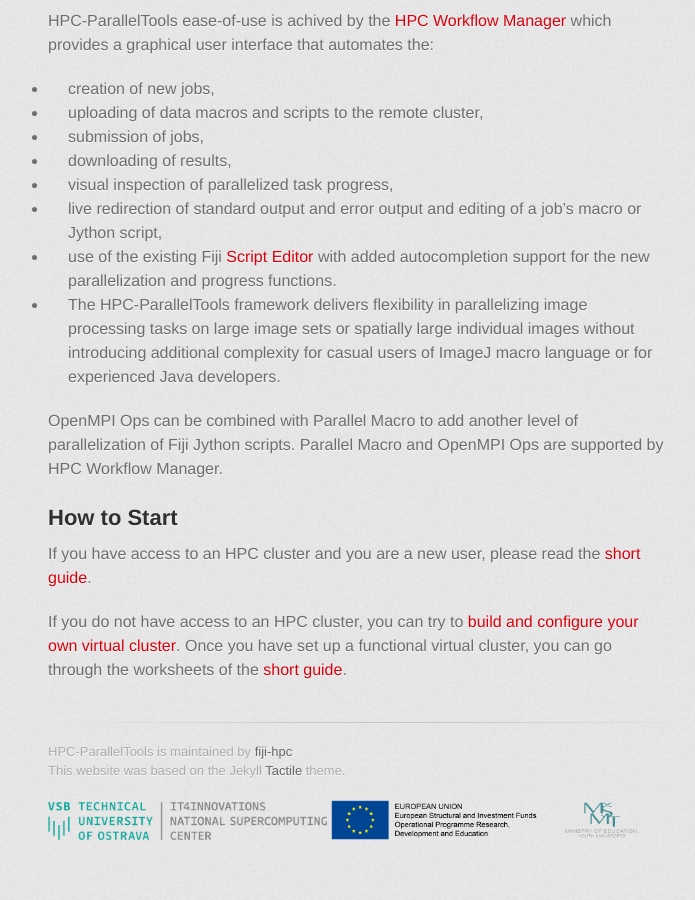
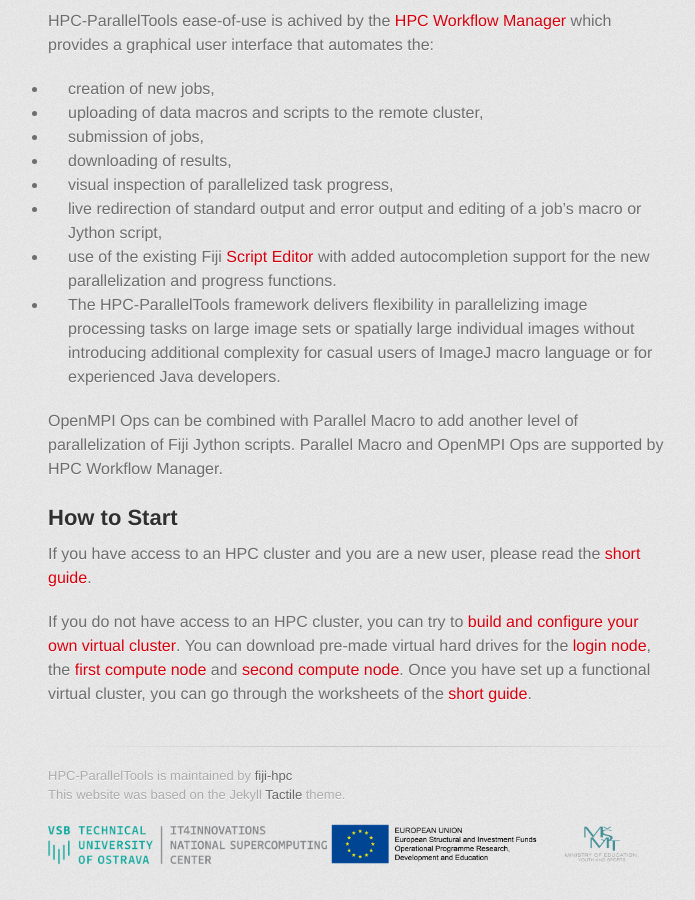
Before and after one commit to fiji-hpc/hpc-parallel-tools, a Jekyll site: the page built from index.md, in a window 1280 px wide and 900 px high, scrolled down 1462 px. Shown: the whole window, without its empty margins (282-977 px from the left). Built offline with Jekyll 4.4.1, drawn with Linux system fonts in a browser that asks for light colours; some web fonts are replaced; our own code applies the rules of GitHub Pages for plain Markdown files; before the commit the page ends 2338 px from its top, so only the background shows below that.

Commit message:
link to premade virtual hard disks

```diff
--- a/index.md
+++ b/index.md
@@ -35,4 +35,4 @@ OpenMPI Ops can be combined with Parallel Macro to add another level of parallel
 ## How to Start
 If you have access to an HPC cluster and you are a new user, please read the [short guide](https://github.com/fiji-hpc/parallel-macro/wiki/Short-Guide).
 
-If you do not have access to an HPC cluster, you can try to [build and configure your own virtual cluster](Building-Your-Own-Cluster-and-Configuring-It). Once you have set up a functional virtual cluster, you can go through the worksheets of the [short guide](https://github.com/fiji-hpc/parallel-macro/wiki/Short-Guide).
+If you do not have access to an HPC cluster, you can try to [build and configure your own virtual cluster](Building-Your-Own-Cluster-and-Configuring-It). You can download pre-made virtual hard drives for the [login node](https://helenos.fi.muni.cz/files/fiji-vm1.vdi), the [first compute node](https://helenos.fi.muni.cz/files/fiji-vm2.vdi) and [second compute node](https://helenos.fi.muni.cz/files/fiji-vm3.vdi). Once you have set up a functional virtual cluster, you can go through the worksheets of the [short guide](https://github.com/fiji-hpc/parallel-macro/wiki/Short-Guide).
```
